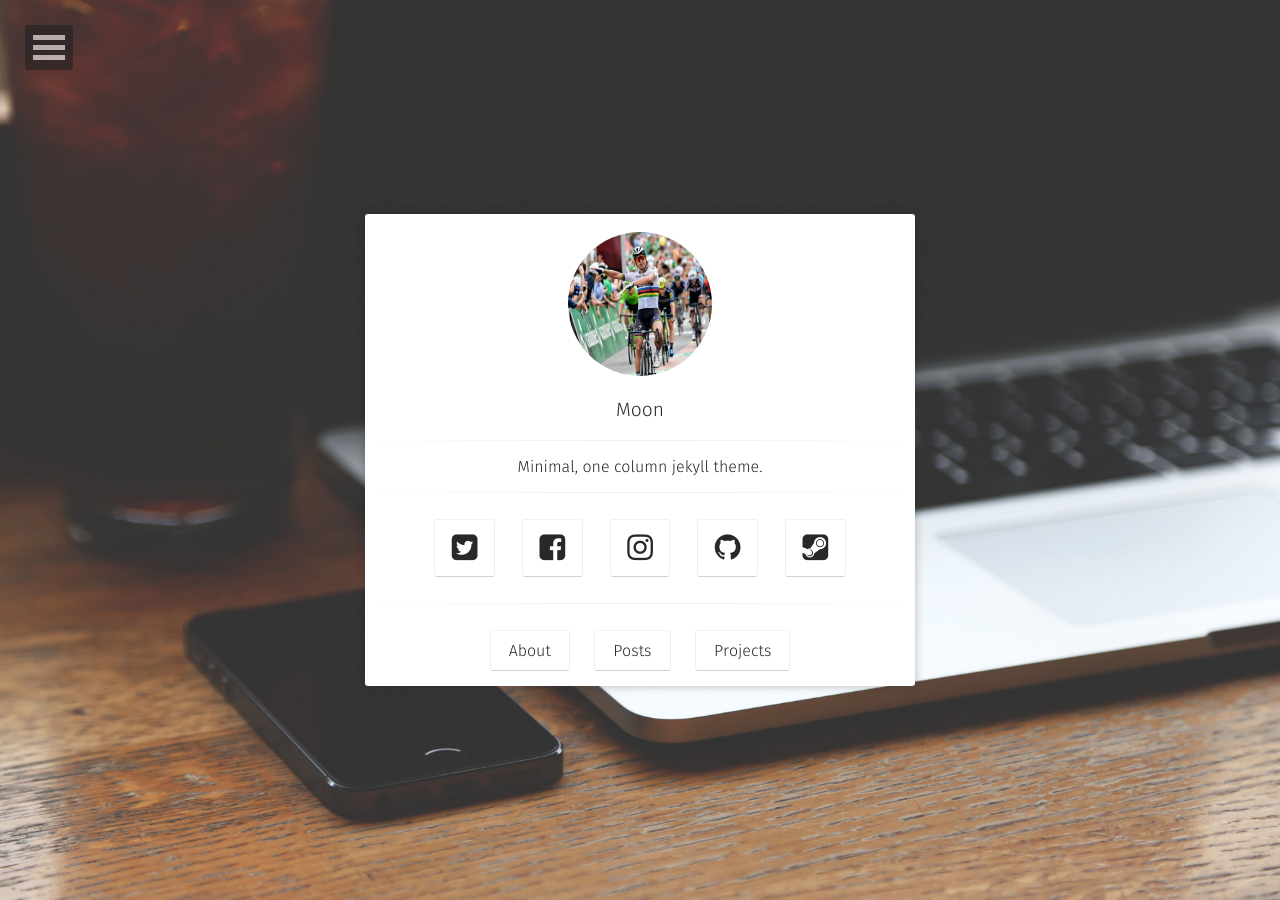
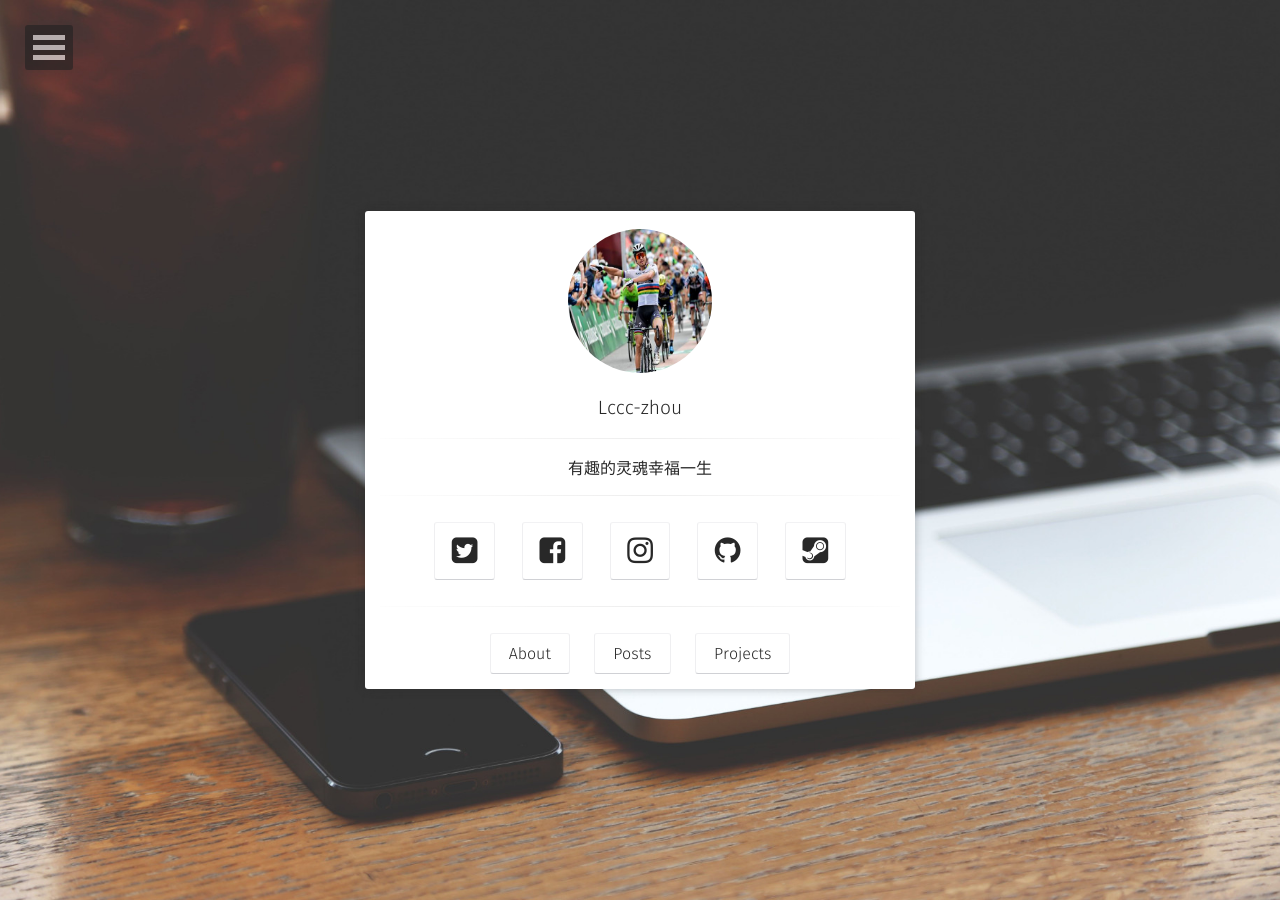
Before and after one commit to Lccc-scu/Lccc-scu.github.io, a Jekyll site: the page built from index.html, in a window 1280 px wide. Built offline with Jekyll 4.4.1, drawn with Linux system fonts in a browser that asks for light colours; some web fonts are replaced.

Commit message:
个人信息修改

```diff
--- a/_config.yml
+++ b/_config.yml
@@ -1,6 +1,6 @@
 # Site
-title:              Moon
-bio:                'Minimal, one column jekyll theme.'
+title:              Lccc-zhou
+bio:                '有趣的灵魂幸福一生'
 description:        "Moon is a minimal, one column jekyll theme for your blog."
 reading_time:       true
 words_per_minute:   200
@@ -8,7 +8,7 @@ logo:               'assets/img/logo.png'
 background:         'assets/img/placeholder-big.jpg'
 tiled_bg:           false   # Set this true if you want to tile your background image, otherwise it will be covered
 locale:             en_US
-url:                https://taylantatli.github.io/Moon
+url:                https://Lccc-zhou.github.io/Life
 
 # Jekyll
 permalink:          /:title/
@@ -26,7 +26,7 @@ sass:
   style:            compressed
 
 # Comments
-disqus_shortname:   taylantatli
+disqus_shortname:   Lccc-zhou
 
 # Social
 # if you don't have any of social below, comment the line.
@@ -40,7 +40,7 @@ disqus_shortname:   taylantatli
 #email:
 twitter:            username
 facebook:           username
-github-url:         username
+github-url:         https://github.com/Lccc-scu
 #stackoverflow:     123456/username   from a "http://stackoverflow.com/users/123456/username" link
 #linkedin:          username
 #xing:              username
```
